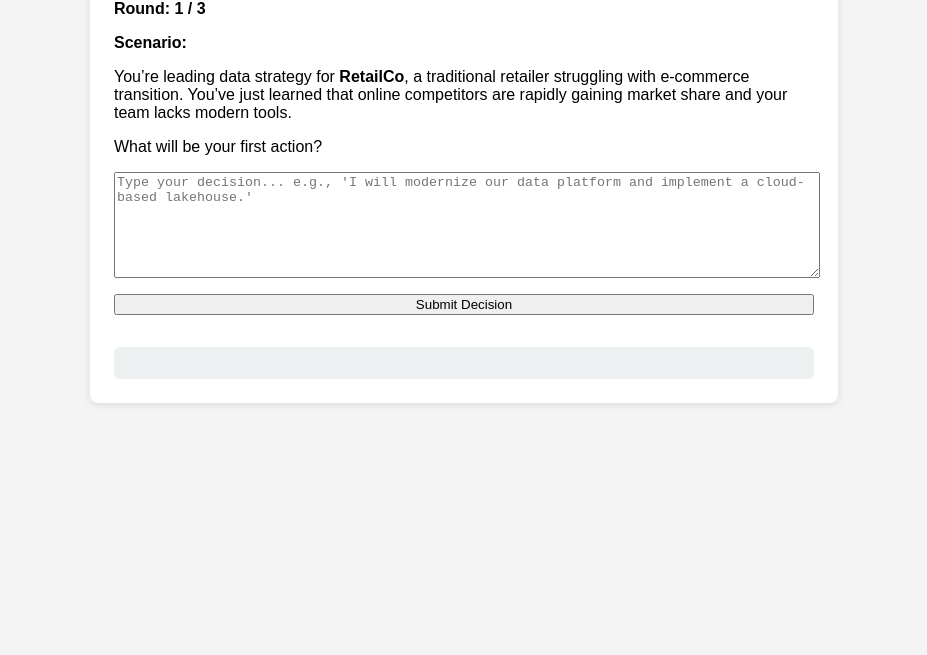
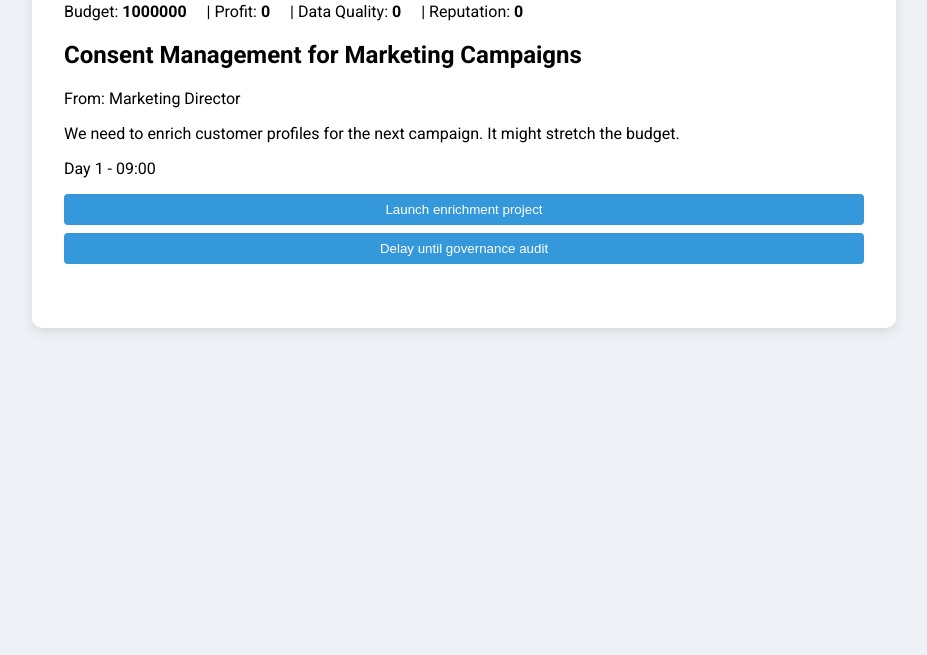
Before and after one commit to nvbalavignesh/data-leader-game, a plain HTML site: page index.html in a window 1280 px wide. Shown: the part 145-800 px from the top of the page, without its empty margins (176-1103 px from the left). Drawn offline with Linux system fonts and the light colour scheme.

```diff
--- a/index.html
+++ b/index.html
@@ -3,96 +3,184 @@
 <head>
   <meta charset="UTF-8" />
   <meta name="viewport" content="width=device-width, initial-scale=1.0" />
-  <title>Data Leader Challenge</title>
+  <link href="https://fonts.googleapis.com/css2?family=Roboto:wght@300;400;700&display=swap" rel="stylesheet" />
+  <title>Who's the Best CDO?</title>
   <style>
-    body { font-family: Arial, sans-serif; padding: 2rem; background: #f4f4f4; }
-    h1 { color: #2c3e50; }
-    .container { background: white; padding: 1.5rem; border-radius: 8px; max-width: 700px; margin: auto; box-shadow: 0 2px 8px rgba(0,0,0,0.1); }
-    label, select, button, textarea { display: block; margin-top: 1rem; width: 100%; }
-    .result { margin-top: 2rem; padding: 1rem; background: #ecf0f1; border-radius: 6px; }
-    .round-tracker { margin-top: 1rem; font-weight: bold; }
-    textarea { height: 100px; resize: vertical; }
+    body { font-family: 'Roboto', sans-serif; padding: 2rem; background: #eef1f5; }
+    .container { background: #fff; padding: 2rem; border-radius: 10px; max-width: 800px; margin: auto; box-shadow: 0 4px 12px rgba(0,0,0,0.1); }
+    h1 { color: #34495e; margin-bottom: 1rem; }
+    .metrics span { font-weight: bold; margin-right: 1rem; }
+    button { margin-top: 0.5rem; width: 100%; padding: 0.5rem; border: none; background: #3498db; color: #fff; border-radius: 4px; cursor: pointer; }
+    .email { margin-top: 1rem; }
+    .options button { display: block; }
+    #summary { margin-top: 2rem; font-weight: bold; }
+    #timeline { margin-top: 2rem; }
+    .timeline-entry { margin-bottom: 1rem; padding-left: 1rem; border-left: 2px solid #3498db; }
   </style>
 </head>
 <body>
   <div class="container">
-    <h1>💡 Data Leader Simulation</h1>
-    <div class="round-tracker">Round: <span id="round">1</span> / 3</div>
+    <h1>Who's the Best CDO?</h1>
+    <div class="metrics">
+      Budget: <span id="budget">1000000</span> |
+      Profit: <span id="profit">0</span> |
+      Data Quality: <span id="dataQuality">0</span> |
+      Reputation: <span id="reputation">0</span>
+    </div>
 
-    <p><strong>Scenario:</strong></p>
-    <p id="scenario">You’re leading data strategy for <strong>RetailCo</strong>, a traditional retailer struggling with e-commerce transition. You’ve just learned that online competitors are rapidly gaining market share and your team lacks modern tools.</p>
+    <div id="game">
+      <div class="email">
+        <h2 id="subject"></h2>
+        <p id="from"></p>
+        <p id="content"></p>
+        <p id="time"></p>
+      </div>
+      <div class="options" id="options"></div>
+    </div>
 
-    <label for="decision">What will be your first action?</label>
-    <textarea id="decision" placeholder="Type your decision... e.g., 'I will modernize our data platform and implement a cloud-based lakehouse.'"></textarea>
-
-    <button onclick="analyzeDecision()">Submit Decision</button>
-
-    <div class="result" id="result"></div>
+    <div id="timeline"></div>
+    <div id="summary"></div>
   </div>
 
   <script>
-    const aiOutcomes = [
+    const player = {
+      budget: 1000000,
+      profit: 0,
+      dataQuality: 0,
+      reputation: 0
+    };
+
+    const scenarios = [
       {
-        keywords: ["modernize", "cloud", "platform", "lakehouse"],
-        company: "RetailCo",
-        result: { score: 30, budget: -500000, fte: -2 }
+        from: 'Marketing Director',
+        subject: 'Consent Management for Marketing Campaigns',
+        time: "Day 1 - 09:00",
+        content: 'We need to enrich customer profiles for the next campaign. It might stretch the budget.',
+        options: [
+          {
+            text: 'Launch enrichment project',
+            budget: -10000,
+            profit: 100000,
+            dataQuality: 10,
+            reputation: 5,
+            conditions: { minReputation: 10 }
+          },
+          {
+            text: 'Delay until governance audit',
+            budget: 0,
+            profit: -20000,
+            dataQuality: 0,
+            reputation: 2
+          }
+        ]
       },
       {
-        keywords: ["hire", "analyst", "dashboard", "report"],
-        company: "RetailCo",
-        result: { score: 10, budget: -100000, fte: -1 }
+        from: 'IT Manager',
+        subject: 'Legacy Data Warehouse Outages',
+        time: "Day 2 - 11:00",
+        content: 'Frequent outages are impacting reporting. We can migrate to a cloud solution or patch the old system.',
+        options: [
+          {
+            text: 'Migrate to cloud warehouse',
+            budget: -50000,
+            profit: 20000,
+            dataQuality: 15,
+            reputation: 5
+          },
+          {
+            text: 'Apply temporary patches',
+            budget: -5000,
+            profit: 0,
+            dataQuality: -5,
+            reputation: -2
+          }
+        ]
       },
       {
-        keywords: ["governance", "quality", "standards", "compliance"],
-        company: "RetailCo",
-        result: { score: 20, budget: -150000, fte: -1 }
+        from: 'Compliance Officer',
+        subject: 'New Data Privacy Regulations',
+        time: "Day 3 - 14:00",
+        content: 'Upcoming regulations require stricter controls. Should we invest now or wait?',
+        options: [
+          {
+            text: 'Invest in compliance program',
+            budget: -20000,
+            profit: 0,
+            dataQuality: 5,
+            reputation: 10
+          },
+          {
+            text: 'Hold off until required',
+            budget: 0,
+            profit: 10000,
+            dataQuality: -10,
+            reputation: -5
+          }
+        ]
       }
     ];
 
-    let totalScore = 100;
-    let totalBudget = 1000000;
-    let totalFTE = 10;
-    let currentRound = 1;
-    const maxRounds = 3;
+    let current = 0;
+    let currentScenario = null;
 
-    function analyzeDecision() {
-      if (currentRound > maxRounds) return;
-
-      const decision = document.getElementById("decision").value.toLowerCase();
-      let matched = false;
-
-      for (const option of aiOutcomes) {
-        if (option.keywords.some(k => decision.includes(k))) {
-          matched = true;
-          const outcome = option.result;
-          totalScore += outcome.score;
-          totalBudget += outcome.budget;
-          totalFTE += outcome.fte;
-
-          document.getElementById("result").innerHTML += `
-            <div><strong>Round ${currentRound}:</strong><br>
-            🔢 Score: +${outcome.score} | Total: ${totalScore}<br>
-            💰 Budget: ${outcome.budget} USD | Total: ${totalBudget}<br>
-            💼 FTEs: ${outcome.fte} | Total: ${totalFTE}<br><hr></div>
-          `;
-          break;
-        }
+    function showScenario() {
+      if (current >= scenarios.length) {
+        document.getElementById('game').style.display = 'none';
+        document.getElementById('summary').textContent =
+          `Game Over! Final Budget: ${player.budget}, Profit: ${player.profit}, Data Quality: ${player.dataQuality}, Reputation: ${player.reputation}`;
+        return;
       }
 
-      if (!matched) {
-        document.getElementById("result").innerHTML += `<div>AI couldn't recognize the strategy. No change this round.</div>`;
+      const sc = scenarios[current];
+      document.getElementById('subject').textContent = sc.subject;
+      document.getElementById('from').textContent = `From: ${sc.from}`;
+      currentScenario = sc;
+      document.getElementById("content").textContent = sc.content;
+      document.getElementById("time").textContent = sc.time;
+
+      const optionsDiv = document.getElementById('options');
+      optionsDiv.innerHTML = '';
+      sc.options.forEach((opt, idx) => {
+        const btn = document.createElement('button');
+        btn.textContent = opt.text;
+        if (opt.conditions && player.reputation < opt.conditions.minReputation) {
+          btn.disabled = true;
+          btn.title = 'Requires reputation ' + opt.conditions.minReputation;
+        }
+        btn.onclick = () => handleOption(opt);
+        optionsDiv.appendChild(btn);
+      });
+    }
+
+    function addToTimeline(sc, option) {
+      const entry = document.createElement("div");
+      entry.className = "timeline-entry";
+      entry.innerHTML = `<strong>${sc.time} - ${sc.subject}</strong><br/>You chose: ${option.text}`;
+      document.getElementById("timeline").appendChild(entry);
+    }
+
+    function handleOption(option) {
+      if (option.conditions && player.reputation < option.conditions.minReputation) {
+        alert('Insufficient reputation!');
+        return;
       }
 
-      currentRound++;
-      document.getElementById("round").textContent = currentRound <= maxRounds ? currentRound : maxRounds;
+      player.budget += option.budget;
+      player.profit += option.profit;
+      player.dataQuality += option.dataQuality;
+      player.reputation += option.reputation;
 
-      if (currentRound > maxRounds) {
-        document.getElementById("result").innerHTML += `<strong>🎉 Game Over!</strong><br>
-          Final Score: ${totalScore}, Budget: ${totalBudget}, FTEs: ${totalFTE}`;
-      }
+      document.getElementById('budget').textContent = player.budget;
+      document.getElementById('profit').textContent = player.profit;
+      document.getElementById('dataQuality').textContent = player.dataQuality;
+      document.getElementById('reputation').textContent = player.reputation;
 
-      document.getElementById("decision").value = "";
+      addToTimeline(currentScenario, option);
+      current++;
+      showScenario();
     }
+
+    showScenario();
   </script>
 </body>
 </html>
```
Also changed, not shown: 1 other file.
